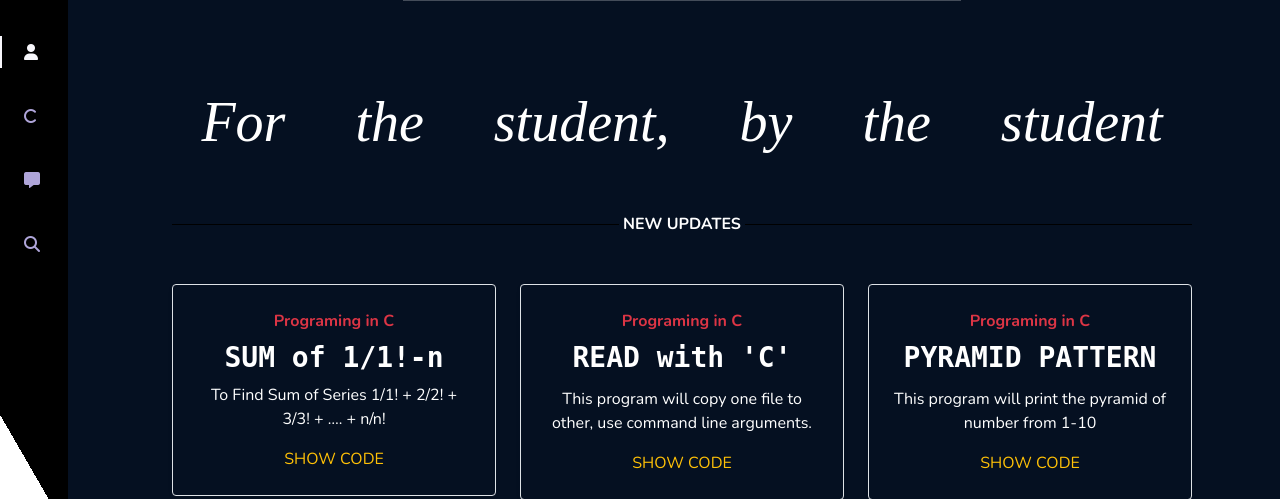
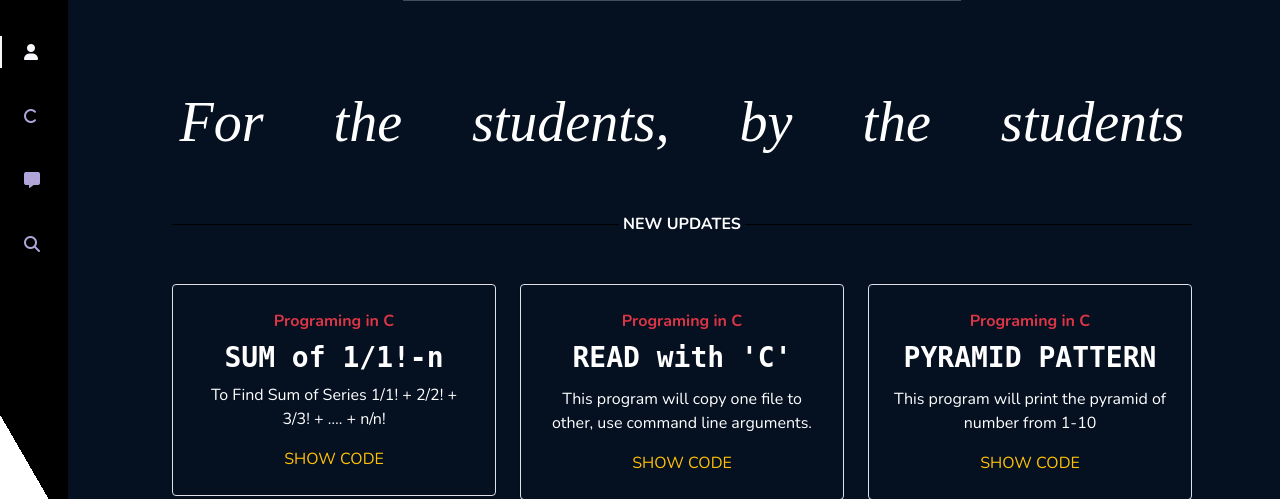
Before and after one commit to nandanv99/z4codes-main, a Django app: page / in a window 1280 px wide. Shown: the part 64-563 px from the top of the page. Run offline with Django 3.2, Linux system fonts and the light colour scheme; data comes from the database, SQL or seed files in the repository; some libraries are stand-ins or nearby versions.

Commit message:
new line

```diff
--- a/templates/trial.html
+++ b/templates/trial.html
@@ -308,7 +308,7 @@
                         <div class="pl-5 p-4 p-md-5 mb-4 text-white rounded  text-center">
                             <div class="row text-center">
                                 <div class="col-12 col-md-12 px-0">
-                                    <h1 class="display-4 fst-italic" style="font-family:emoji;">For the student, by the student</h1>
+                                    <h1 class="display-4 fst-italic" style="font-family:emoji;">For the students, by the students</h1>
                                 </div>
                             </div>
                             <div class="separator mt-5" style="font-weight: bolder;">NEW UPDATES</div>
@@ -373,7 +373,7 @@
                           <div class="col-md-6 text-center text-center">
                             <div class="col-12 text-center ">
                               <h1 class=" text-center">Downlaod our app ! </h1>
-                              <a href="{{app}}"><i class="fa-brands fa-google-play text-white fa-8x mt-2" ></i></a>
+                              <a href="https://github.com/nandanv99/z4codes-main/blob/master/static/app/z4app.apk" download=""><i class="fa-brands fa-google-play text-white fa-8x mt-2" ></i></a>
                             </div>
                           </div>
                           <div class="col-md-6 text-center mob-2" style="">
```
